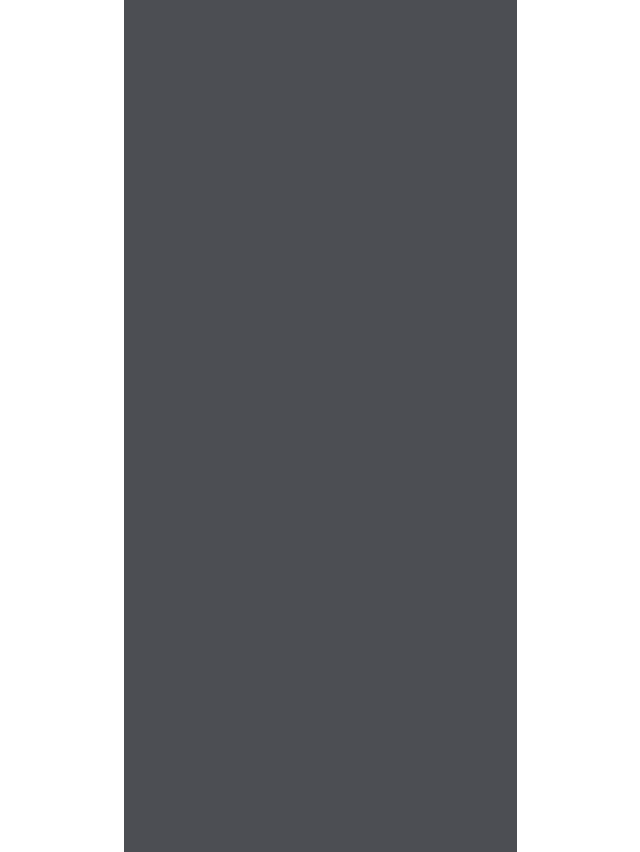
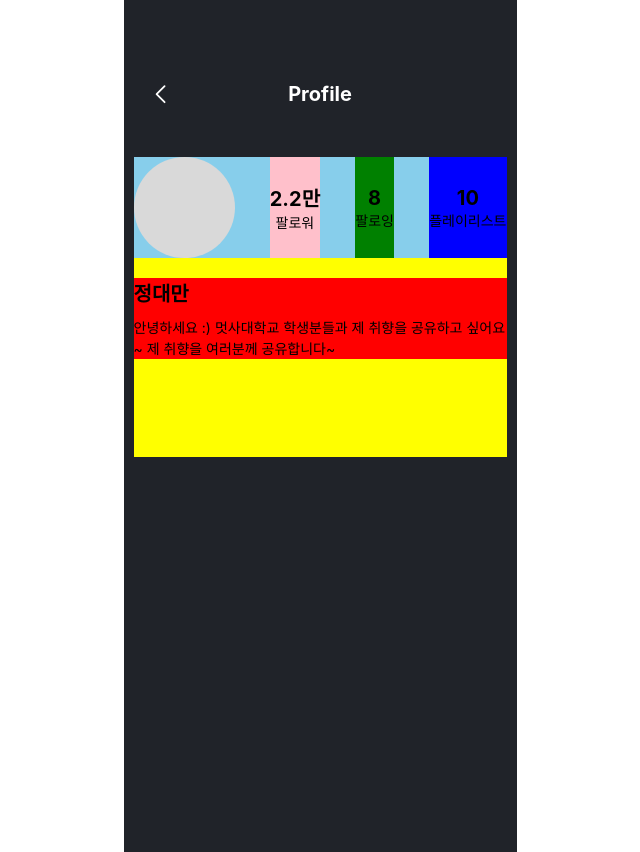
Before and after one commit to Sinchon-Hackathon-Team2/client, a React (Create React App) app: page /mypage in a window 1280 px wide. Shown: the whole page, without its empty margins (320-960 px from the left). Built offline with nearby package versions, Linux system fonts and the light colour scheme.

Commit message:
[FEAT] 헤더 컴포넌트

```diff
--- a/package.json
+++ b/package.json
@@ -8,6 +8,7 @@
     "@testing-library/user-event": "^13.5.0",
     "react": "^18.2.0",
     "react-dom": "^18.2.0",
+    "react-router-dom": "^6.15.0",
     "react-scripts": "5.0.1",
     "styled-components": "^6.0.7",
     "web-vitals": "^2.1.4"
--- a/src/App.js
+++ b/src/App.js
@@ -1,8 +1,21 @@
 import "./App.css";
 import styled from "styled-components";
+import Header from "./components/Header";
+import { BrowserRouter, Route, Routes } from "react-router-dom";
+import MyPage from "./pages/MyPage";
 
 function App() {
-  return <Wrapper></Wrapper>;
+  return (
+    <Wrapper>
+      <BrowserRouter>
+        <Routes>
+          <Route path="/mypage" element={<MyPage/>}/>
+        </Routes>
+
+      </BrowserRouter>
+
+    </Wrapper>
+  );
 }
 
 export default App;
@@ -10,6 +23,6 @@ export default App;
 const Wrapper = styled.div`
   width: 393px;
   height: 852px;
-  background-color: #4c4e53;
+  background-color: #202329;
   margin: 0 auto;
 `;
--- /dev/null
+++ b/src/components/Header.jsx
@@ -0,0 +1,59 @@
+import React from 'react';
+import { styled } from 'styled-components';
+import HeaderBackBtn from '../images/HeaderBackBtn';
+import { useNavigate } from 'react-router-dom';
+
+
+function Header({title, headerRight}) {
+    const navigate = useNavigate();
+    const onClickBack = () => {
+        navigate(-1);
+    }
+
+    return (
+        <Container>
+                <StyledHeaderBackBtn onClick={onClickBack}/>
+
+                <Title>{title}</Title>
+                <HeaderRight>{headerRight}</HeaderRight>
+
+        </Container>
+    );
+}
+
+const Container = styled.div`
+  width: 393px;
+  height: 127px;
+  display: flex;
+  align-items: center;
+`;
+
+const StyledHeaderBackBtn = styled(HeaderBackBtn)`
+    margin-top: 60px;
+    margin-left: 15px;
+    width: 50px;
+
+
+`;
+
+
+const Title = styled.div`
+    font-size: 20px;
+    margin-top: 60px;
+    font-weight: 700;
+    color: white;
+    width: 293px;
+    display: flex;
+    justify-content: center;
+
+`;
+
+const HeaderRight = styled.div`
+font-size: 16px;
+    margin-top: 60px;
+    margin-right: 15px;
+    color: #34AFF4;
+    width: 50px;
+`;
+
+export default Header;
--- /dev/null
+++ b/src/components/mypage/UserInfo.jsx
@@ -0,0 +1,108 @@
+import React from 'react';
+import { styled } from 'styled-components';
+
+function UserInfo(props) {
+    return (
+        <Container>
+            <Box>
+                <Profile></Profile>
+                <Follower>
+                    <Num>2.2만</Num>
+                    <Title>팔로워</Title>
+                </Follower>
+                <Following>
+                    <Num>8</Num>
+                    <Title>팔로잉</Title>
+                </Following>
+                <Playlist>
+                    <Num>10</Num>
+                    <Title>플레이리스트</Title>
+                </Playlist>
+            </Box>
+            <SubBox>
+                <UserName>
+                    정대만
+                </UserName>
+                <UserIntro>
+                    안녕하세요 :) 멋사대학교 학생분들과 제 취향을 공유하고 싶어요~ 제 취향을 여러분께 공유합니다~
+                </UserIntro>
+            </SubBox>
+
+        </Container>
+    );
+}
+
+const Container = styled.div`
+margin-left: 10px;
+margin-right: 10px;
+margin-top: 30px;
+    height: 300px;
+    background-color: yellow;
+    /* display: flex;
+    justify-content: space-between; */
+`;
+const Box = styled.div`
+    display: flex;
+    justify-content: space-between;
+    background-color: skyblue;
+`
+const SubBox = styled.div`
+    background-color: red;
+    margin-top: 20px;
+    margin-bottom: 10px;
+`
+
+const UserName = styled.div`
+font-size: 20px;
+font-weight: 700;
+margin-bottom: 10px;
+`
+
+const UserIntro = styled.div`
+font-size: 14px;
+line-height: 150%;
+`
+
+const Profile = styled.div`
+    width: 101px;
+    height: 101px;
+    background-color: #d9d9d9;
+    border-radius: 50%;
+`;
+
+const Num = styled.div`
+    font-size: 20px;
+    font-weight: 700;
+`
+
+const Title = styled.div`
+    font-size: 14px;
+`
+
+const Follower = styled.div`
+    height: 101px;
+    background-color: pink;
+    display: flex;
+    flex-direction: column;
+    align-items: center;
+    justify-content: center;
+
+`
+
+const Following = styled.div`
+height: 101px;
+    background-color: green;
+    display: flex;
+    flex-direction: column;
+    align-items: center;
+    justify-content: center;
+`
+const Playlist = styled.div`
+height: 101px;
+    background-color: blue;
+    display: flex;
+    flex-direction: column;
+    align-items: center;
+    justify-content: center;
+`
+export default UserInfo;
--- /dev/null
+++ b/src/images/HeaderBackBtn.jsx
@@ -0,0 +1,24 @@
+import * as React from "react"
+
+function HeaderBackBtn(props) {
+  return (
+    <svg
+      width={24}
+      height={38}
+      viewBox="0 0 24 38"
+      fill="none"
+      xmlns="http://www.w3.org/2000/svg"
+      {...props}
+    >
+      <path
+        d="M14.5 11.2l-8 8 8 8"
+        stroke="#fff"
+        strokeWidth={1.768}
+        strokeLinecap="round"
+        strokeLinejoin="round"
+      />
+    </svg>
+  )
+}
+
+export default HeaderBackBtn;
--- /dev/null
+++ b/src/pages/MyPage.jsx
@@ -0,0 +1,15 @@
+import React from 'react';
+import { styled } from 'styled-components';
+import Header from '../components/Header';
+import UserInfo from '../components/mypage/UserInfo';
+
+function MyPage(props) {
+    return (
+        <div>
+            <Header title={'Profile'} headerRight={''}/>
+            <UserInfo/>
+        </div>
+    );
+}
+
+export default MyPage;
```
Also changed, not shown: 1 other file (tests, documents, lock files or other folders).
